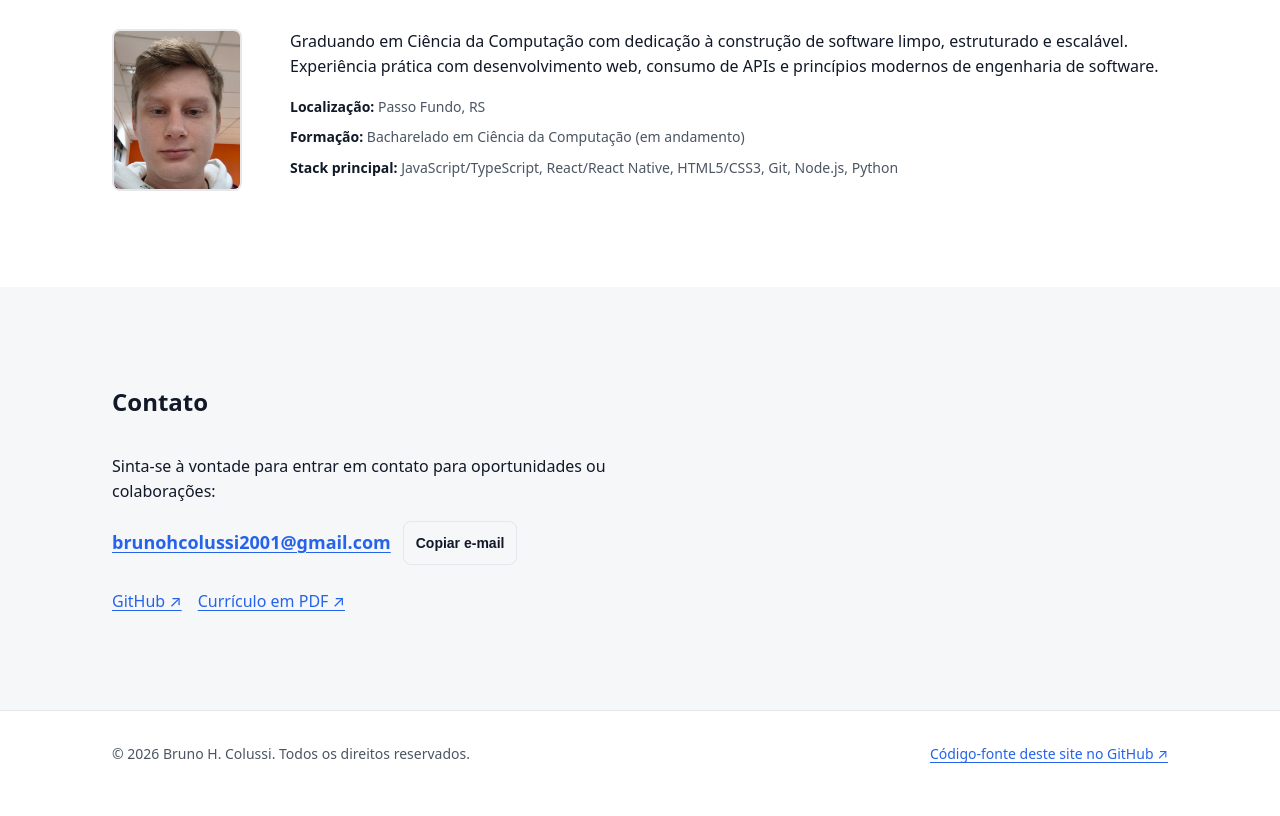
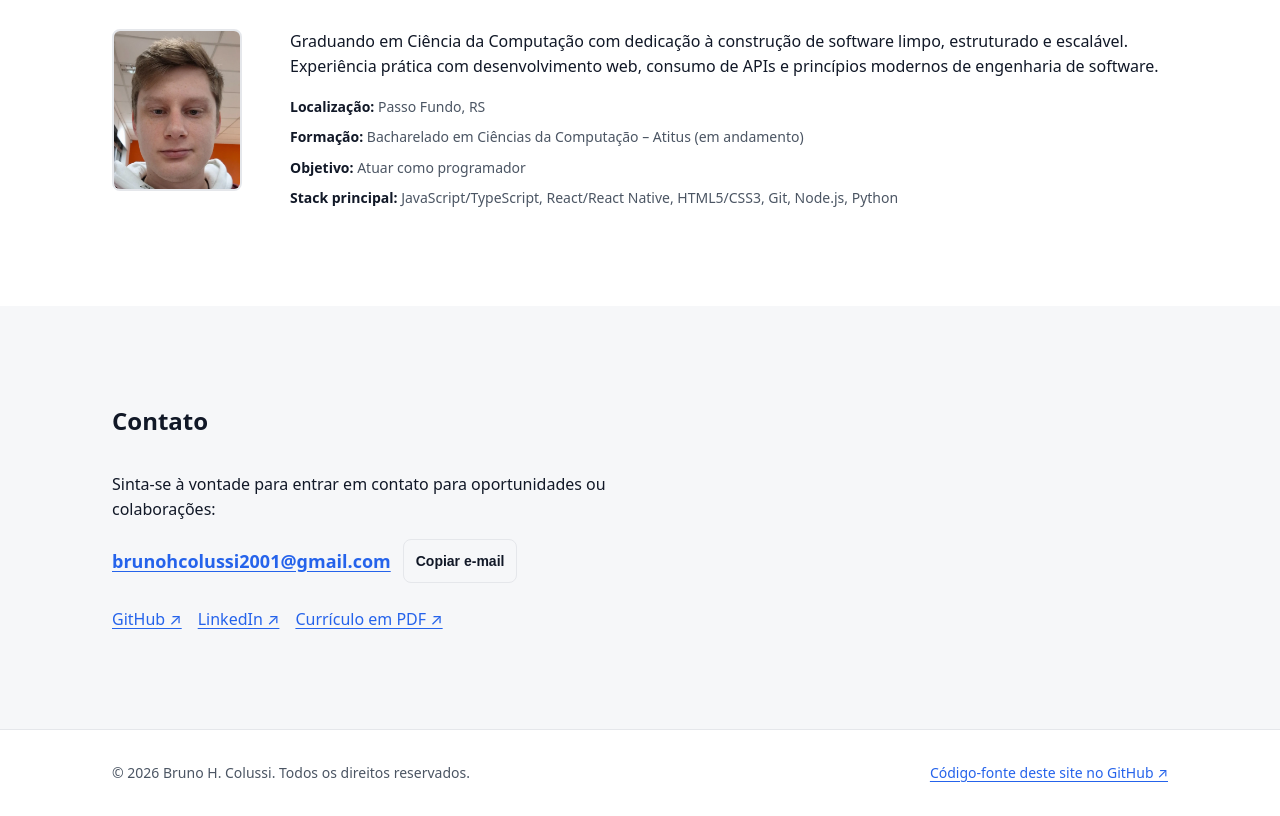
Before and after one commit to brunohcolussi/brunohcolussi.github.io, a plain HTML site: page index.html in a window 1280 px wide. Shown: the part 1330-2146 px from the top of the page. Drawn offline with Linux system fonts and the light colour scheme.

Commit message:
feat: update resume with author official CV and add LinkedIn link

```diff
--- a/index.html
+++ b/index.html
@@ -155,7 +155,8 @@
             </p>
             <ul class="about-meta-list">
               <li class="about-meta-item"><strong>Localização:</strong> Passo Fundo, RS</li>
-              <li class="about-meta-item"><strong>Formação:</strong> Bacharelado em Ciência da Computação (em andamento)</li>
+              <li class="about-meta-item"><strong>Formação:</strong> Bacharelado em Ciências da Computação – Atitus (em andamento)</li>
+              <li class="about-meta-item"><strong>Objetivo:</strong> Atuar como programador</li>
               <li class="about-meta-item"><strong>Stack principal:</strong> JavaScript/TypeScript, React/React Native, HTML5/CSS3, Git, Node.js, Python</li>
             </ul>
           </div>
@@ -176,6 +177,7 @@
           </div>
           <ul class="contact-links-list">
             <li><a href="https://github.com/brunohcolussi" target="_blank" rel="noopener">GitHub ↗</a></li>
+            <li><a href="https://www.linkedin.com/in/bruno-hoffelder-colussi-a3b602310/" target="_blank" rel="noopener">LinkedIn ↗</a></li>
             <li><a href="curriculo.pdf" target="_blank" rel="noopener">Currículo em PDF ↗</a></li>
           </ul>
         </div>
```
Also changed, not shown: en/index.html (+3 -1 lines), 1 other file.
